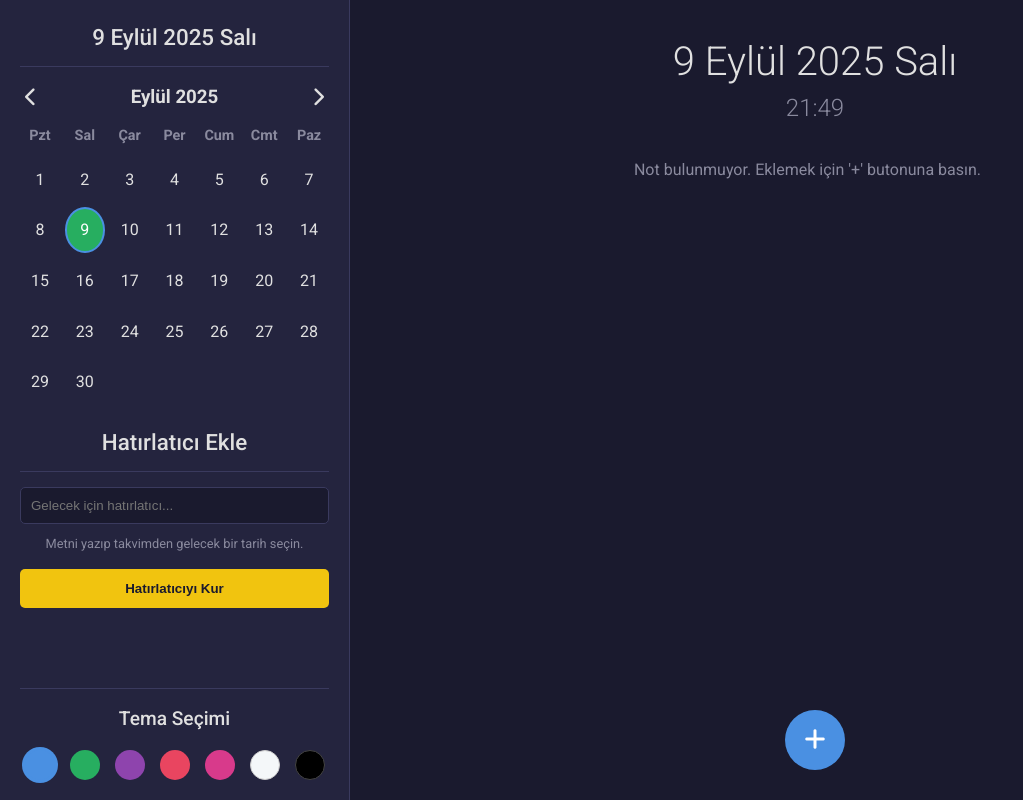
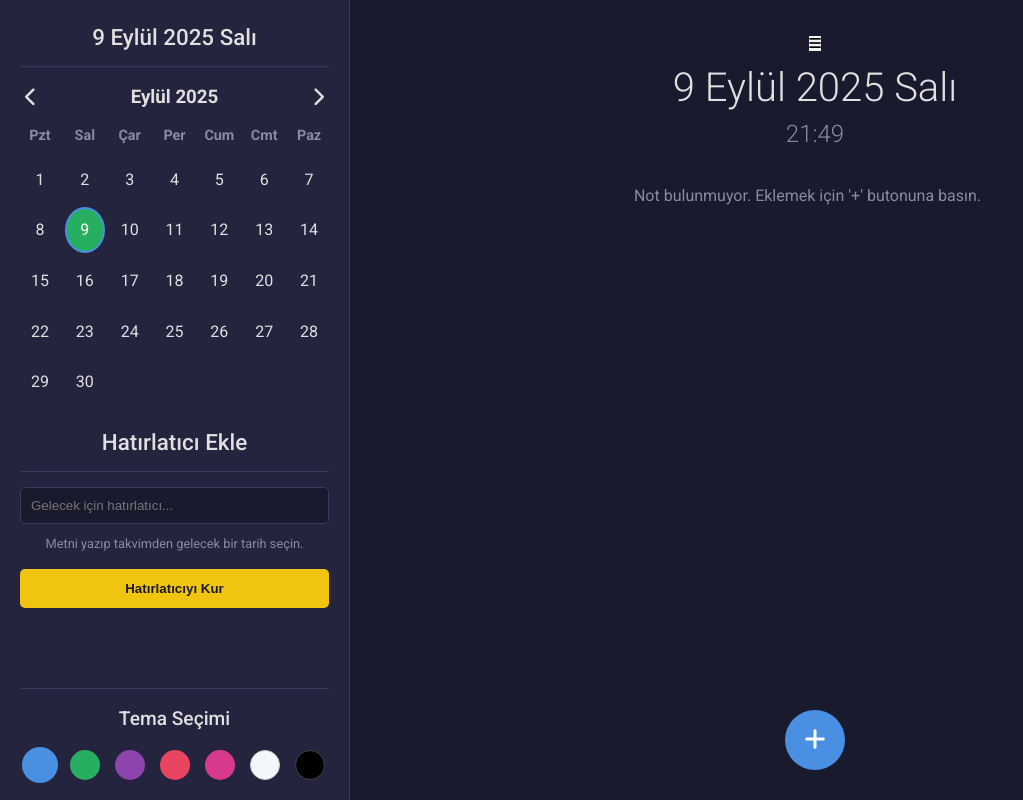
Before and after one commit to barisatayy/diary, a plain HTML site: page index.html in a window 1280 px wide. Shown: the whole page, without its empty margins (0-1023 px from the left). Drawn offline with Linux system fonts and the light colour scheme.

Commit message:
Update index.html

```diff
--- a/index.html
+++ b/index.html
@@ -97,6 +97,9 @@
 
       <main class="main-content">
         <header>
+          <button id="sidebar-toggle-btn" class="control-btn">
+            <i class="fa-solid fa-bars"></i>
+          </button>
           <h1 id="current-date-header"></h1>
           <h3 id="live-clock"></h3>
           <div id="reminder-display-container"></div>
```
